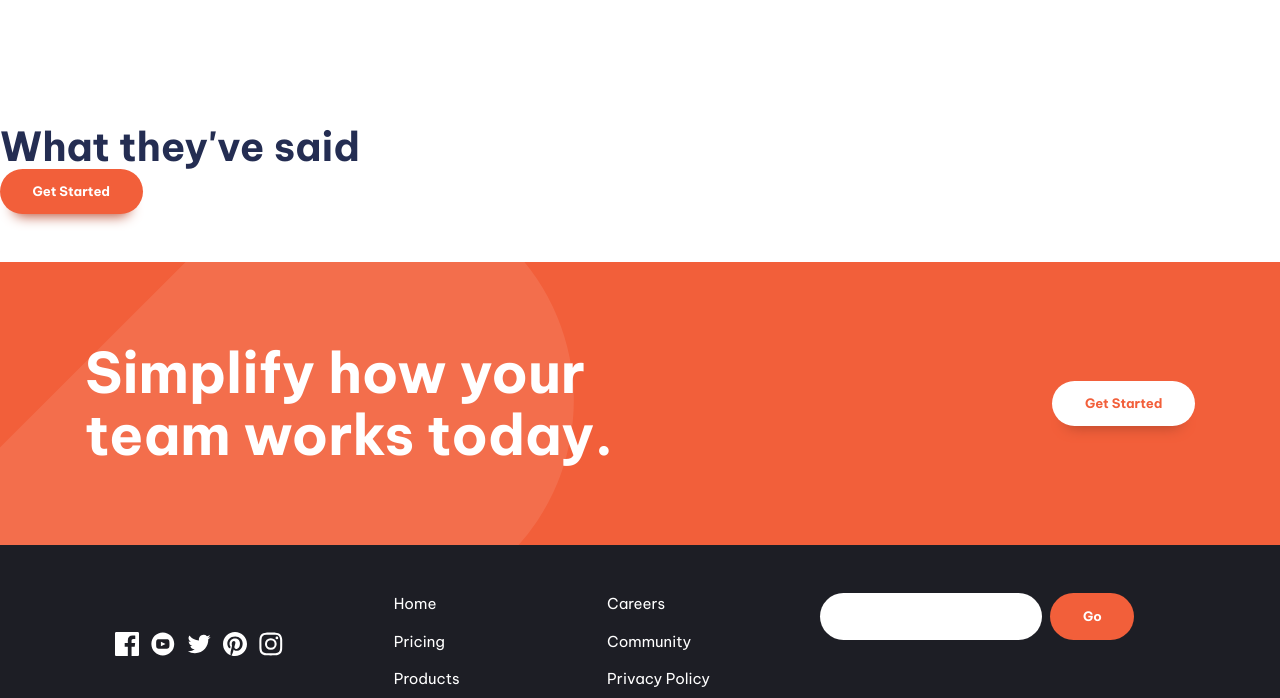
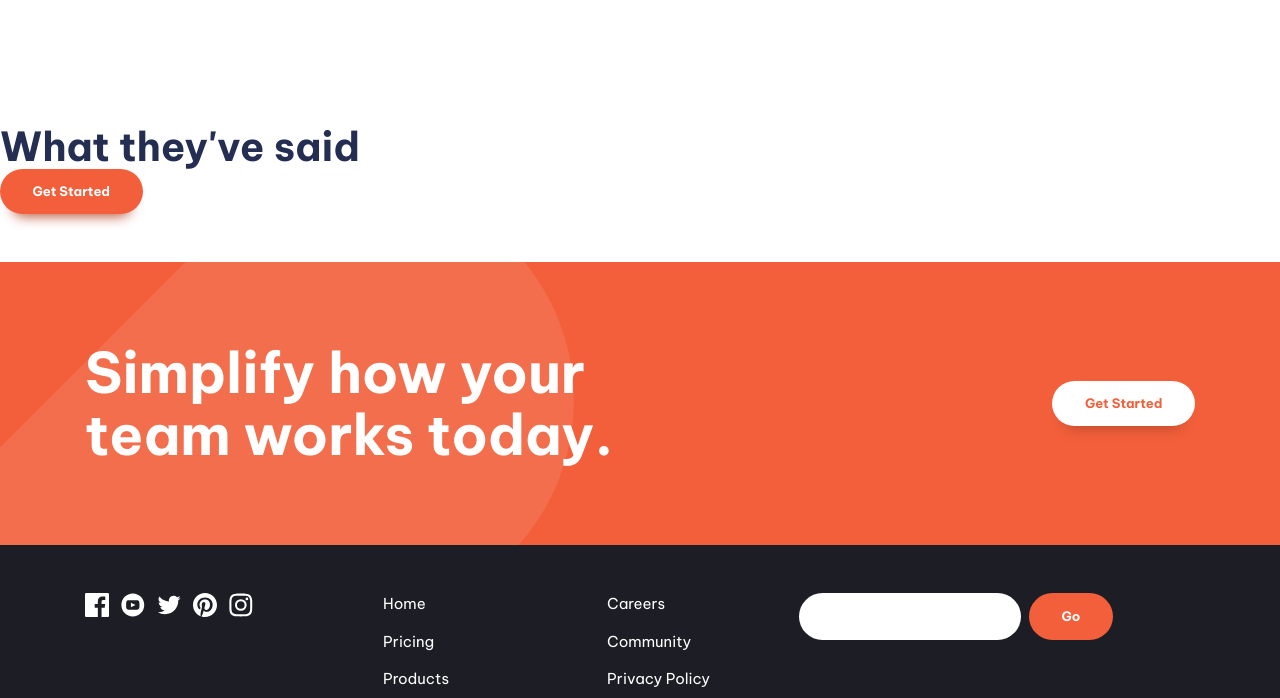
Before and after one commit to AR123456/responsive-landing, a website built with Vite: page index.html in a window 1280 px wide. Shown: the part 1309-2007 px from the top of the page. Built offline with nearby package versions, Linux system fonts and the light colour scheme.

Commit message:
end of video 7

```diff
--- a/style.css
+++ b/style.css
@@ -156,6 +156,7 @@ p[data-width="wide"] {
   background-color: var(--clr-neutral-100);
   color: var(--clr-accent-400);
 }
+
 .button[data-shadow="none"] {
   box-shadow: none;
 }
@@ -255,58 +256,72 @@ p[data-width="wide"] {
     display: none;
   }
 }
-/* footer  */
+
+/* footer */
+
 .primary-footer {
   --logo-color: var(--clr-neutral-100);
 }
 
 .primary-footer-wrapper {
   display: grid;
-  gap: var(--size-900);
-  grid-template-areas: "form" "nav" "logo-social";
+  gap: var(--size-700);
+  grid-template-areas:
+    "form"
+    "nav"
+    "logo-social";
 }
-@media (min-width: 50em) {
-  .primary-footer-wrapper {
-    grid-template-areas: "logo-social nav form";
-  }
-}
+
 .primary-footer-logo-social {
   grid-area: logo-social;
+
   display: flex;
   flex-direction: column-reverse;
   align-items: center;
   gap: var(--size-700);
 }
+
 .primary-footer-nav {
   grid-area: nav;
 }
+
 .primary-footer-form {
   grid-area: form;
+
   display: grid;
   align-content: space-between;
 }
+
 .primary-footer form {
   display: flex;
   gap: var(--size-200);
 }
-.primary-footer-form input {
-  border-radius: 100vw;
-}
+
 input:where([type="text"], [type="email"], ) {
   border-radius: 100vw;
   border: 0;
   padding: var(--size-300) var(--size-400);
 }
-@media (max-width: 50em) {
-  .primary-footer-wrapper > * {
-    margin-inline: auto;
+
+@media (min-width: 50em) {
+  .primary-footer-wrapper {
+    grid-template-areas: "logo-social nav form";
   }
+
   .primary-footer-logo-social {
     align-items: flex-start;
     justify-content: space-between;
     gap: var(--size-700);
   }
 }
+
+@media (max-width: 50em) {
+  .primary-footer-wrapper > * {
+    margin-inline: auto;
+  }
+}
+
+/* footer navigation */
 
 .footer-nav {
   columns: 2;
@@ -317,33 +332,37 @@ input:where([type="text"], [type="email"], ) {
   color: var(--clr-neutral-100);
   text-decoration: none;
 }
+
 .footer-nav a:is(:hover, :focus) {
   color: var(--clr-accent-400);
-  text-decoration: none;
 }
-/* social list  */
+
+/* social list */
+
 .social-list {
   display: flex;
   gap: var(--size-600);
 }
+
 .social-icon {
   width: var(--size-600);
   aspect-ratio: 1;
   fill: var(--clr-neutral-100);
 }
+
 .social-list a:is(:hover, :focus) .social-icon {
   fill: var(--clr-accent-400);
 }
-/* small scree */
+
 @media (min-width: 50em) {
   .social-list {
-    display: flex;
     gap: var(--size-300);
   }
   .social-icon {
     width: var(--size-500);
   }
 }
+
 /* cta */
 
 .cta {
```
